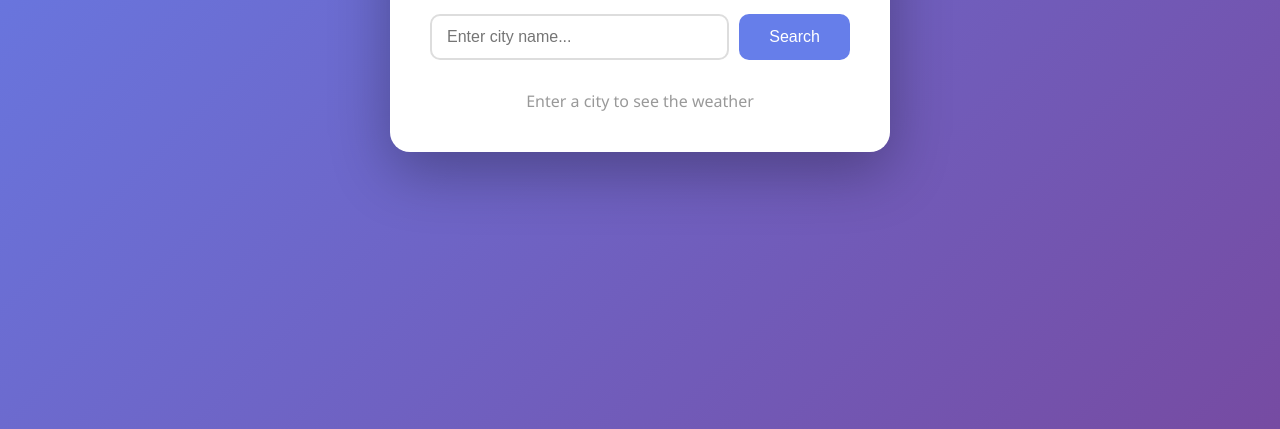
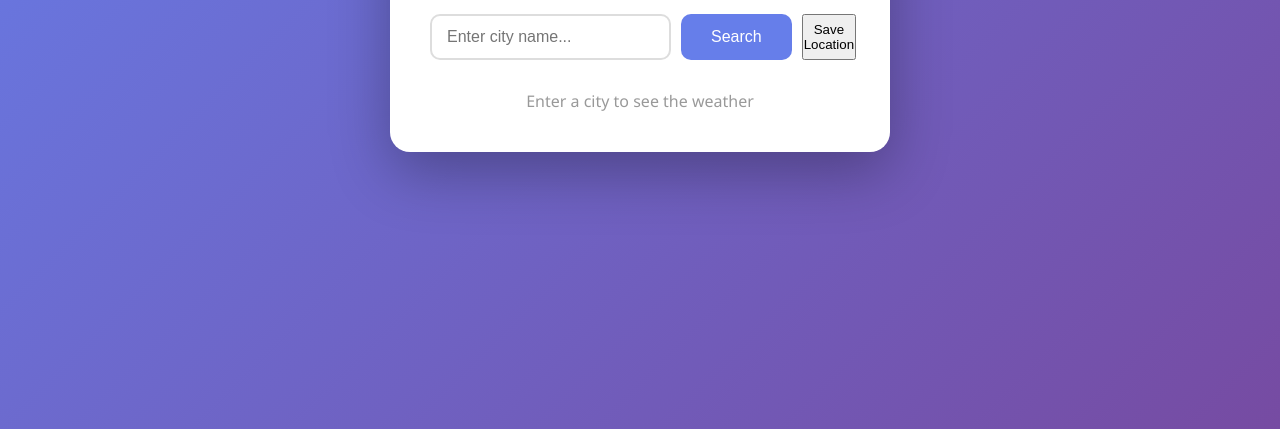
Before and after one commit to Ghostt-lab-ui/weather-info-system, a plain HTML site: page index.html in a window 1280 px wide. Shown: the part 371-800 px from the top of the page. Drawn offline with Linux system fonts and the light colour scheme.

Commit message:
Update index.html

```diff
--- a/index.html
+++ b/index.html
@@ -18,6 +18,7 @@
                 class="search-box"
             >
             <button id="searchBtn" class="search-btn">Search</button>
+            <button id="saveBtn">Save Location</button>
         </div>
 
         <div id="weatherContainer" class="weather-container">
```
